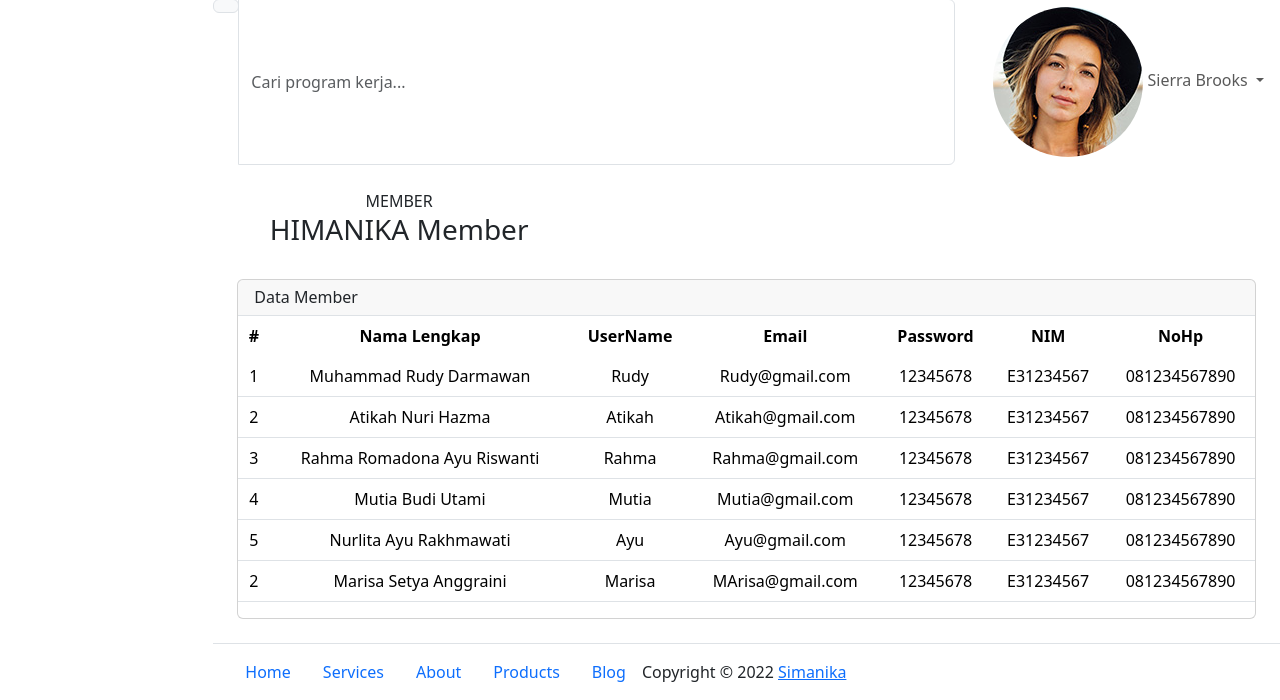
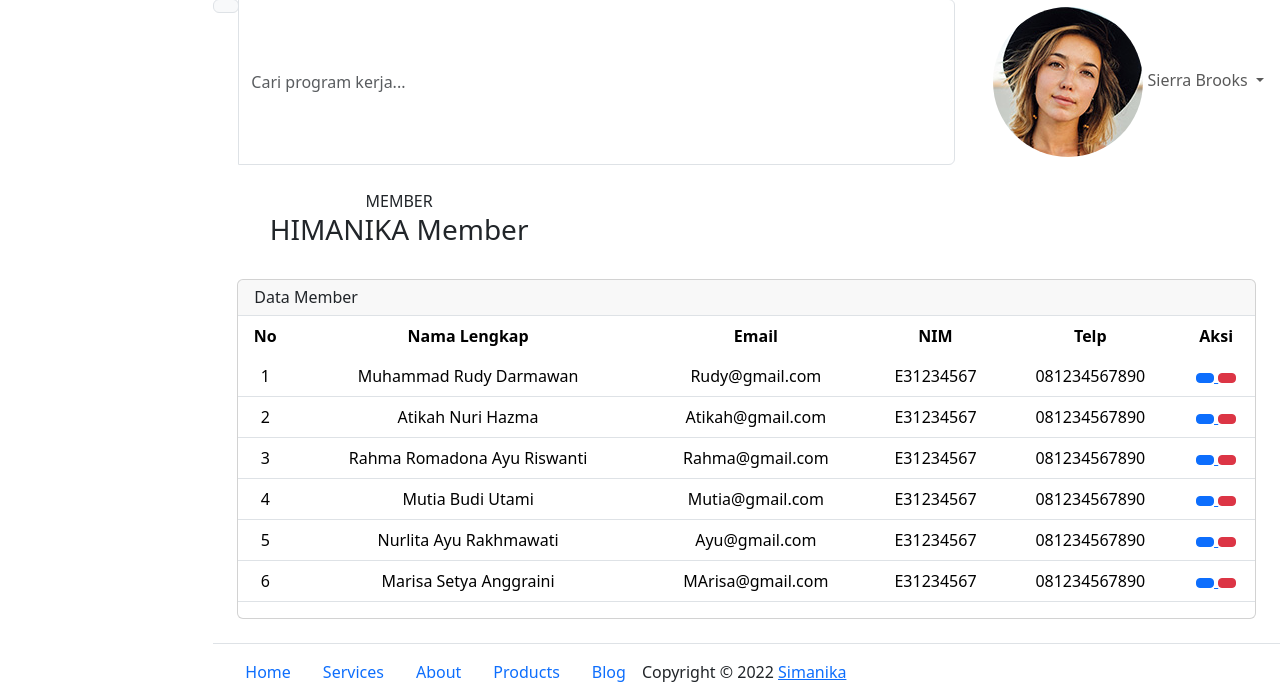
Before and after one commit to you-ink/simanika, a CodeIgniter app: page /database/dashboard/member in a window 1280 px wide. Shown: the part 359-1059 px from the top of the page. Run offline with CodeIgniter, Linux system fonts and the light colour scheme; some libraries are stand-ins or nearby versions.

Commit message:
Update Data Member

```diff
--- a/application/views/dashboard/member.php
+++ b/application/views/dashboard/member.php
@@ -15,69 +15,104 @@
                     <table class="table mb-0">
                       <thead class="bg-light">
                         <tr>
-                          <th scope="col" class="border-0">#</th>
+                          <th scope="col" class="border-0">No</th>
                           <th scope="col" class="border-0">Nama Lengkap</th>
-                          <th scope="col" class="border-0">UserName</th>
                           <th scope="col" class="border-0">Email</th>
-                          <th scope="col" class="border-0">Password</th>
                           <th scope="col" class="border-0">NIM</th>
-                          <th scope="col" class="border-0">NoHp</th>
+                          <th scope="col" class="border-0">Telp</th>
+                          <th scope="col" class="border-0">Aksi</th>
                         </tr>
                       </thead>
                       <tbody>
                         <tr>
                           <td>1</td>
                           <td>Muhammad Rudy Darmawan</td>
-                          <td>Rudy</td>
                           <td>Rudy@gmail.com</td>
-                          <td>12345678</td>
                           <td>E31234567</td>
                           <td>081234567890</td>
+                          <td>
+                            <a href="#">
+                              <button type="button" class="btn btn-sm btn-primary"><i class="fas fa-pen"></i></button>
+                            </a>
+                            <a href="#">
+                              <button type="button" class="btn btn-sm btn-danger"><i class="fas fa-trash"></i></button>
+                            </a>
+                          </td>
                         </tr>
                         <tr>
                           <td>2</td>
                           <td>Atikah Nuri Hazma</td>
-                          <td>Atikah</td>
                           <td>Atikah@gmail.com</td>
-                          <td>12345678</td>
                           <td>E31234567</td>
                           <td>081234567890</td>
+                          <td>
+                            <a href="#">
+                              <button type="button" class="btn btn-sm btn-primary"><i class="fas fa-pen"></i></button>
+                            </a>
+                            <a href="#">
+                              <button type="button" class="btn btn-sm btn-danger"><i class="fas fa-trash"></i></button>
+                            </a>
+                          </td>
                         </tr>
                         <tr>
                           <td>3</td>
                           <td>Rahma Romadona Ayu Riswanti</td>
-                          <td>Rahma</td>
                           <td>Rahma@gmail.com</td>
-                          <td>12345678</td>
                           <td>E31234567</td>
                           <td>081234567890</td>
+                          <td>
+                            <a href="#">
+                              <button type="button" class="btn btn-sm btn-primary"><i class="fas fa-pen"></i></button>
+                            </a>
+                            <a href="#">
+                              <button type="button" class="btn btn-sm btn-danger"><i class="fas fa-trash"></i></button>
+                            </a>
+                          </td>
                         </tr>
                         <tr>
                           <td>4</td>
                           <td>Mutia Budi Utami</td>
-                          <td>Mutia</td>
                           <td>Mutia@gmail.com</td>
-                          <td>12345678</td>
                           <td>E31234567</td>
                           <td>081234567890</td>
+                          <td>
+                            <a href="#">
+                              <button type="button" class="btn btn-sm btn-primary"><i class="fas fa-pen"></i></button>
+                            </a>
+                            <a href="#">
+                              <button type="button" class="btn btn-sm btn-danger"><i class="fas fa-trash"></i></button>
+                            </a>
+                          </td>
                         </tr>
                         <tr>
                           <td>5</td>
                           <td>Nurlita Ayu Rakhmawati</td>
-                          <td>Ayu</td>
                           <td>Ayu@gmail.com</td>
-                          <td>12345678</td>
                           <td>E31234567</td>
                           <td>081234567890</td>
+                          <td>
+                            <a href="#">
+                              <button type="button" class="btn btn-sm btn-primary"><i class="fas fa-pen"></i></button>
+                            </a>
+                            <a href="#">
+                              <button type="button" class="btn btn-sm btn-danger"><i class="fas fa-trash"></i></button>
+                            </a>
+                          </td>
                         </tr>
                         <tr>
-                          <td>2</td>
+                          <td>6</td>
                           <td>Marisa Setya Anggraini</td>
-                          <td>Marisa</td>
                           <td>MArisa@gmail.com</td>
-                          <td>12345678</td>
                           <td>E31234567</td>
                           <td>081234567890</td>
+                          <td>
+                            <a href="#">
+                              <button type="button" class="btn btn-sm btn-primary"><i class="fas fa-pen"></i></button>
+                            </a>
+                            <a href="#">
+                              <button type="button" class="btn btn-sm btn-danger"><i class="fas fa-trash"></i></button>
+                            </a>
+                          </td>
                         </tr>
                       </tbody>
                     </table>
```
